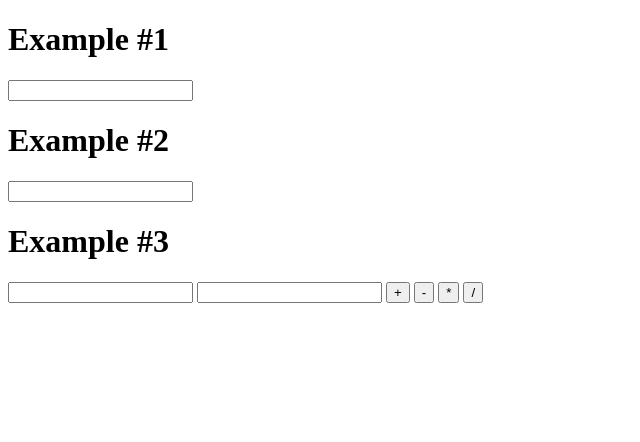
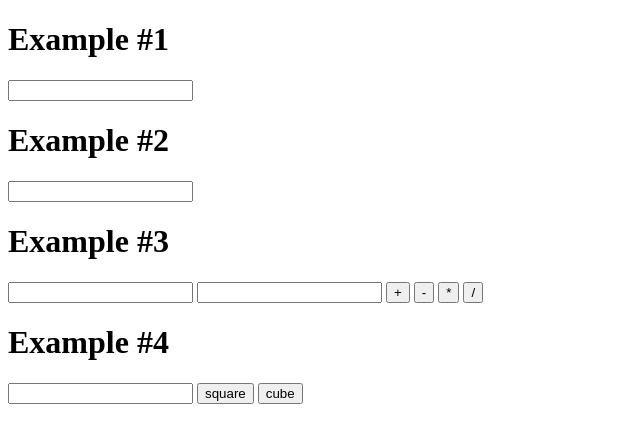
Before and after one commit to Nurkyz-Chynybaeva/for-different-tasks, a plain HTML site: page index.html in a window 1280 px wide. Shown: the whole page, without its empty margins (0-640 px from the left). Drawn offline with Linux system fonts and the light colour scheme.

Commit message:
Example 4

```diff
--- a/index.html
+++ b/index.html
@@ -43,6 +43,18 @@
 
 
 
+<div>
+  <h1>Example #4</h1>
+<input type="text" name="" id="squarecube">
+
+  <button id = "square">square</button>
+  <button id="cube">cube</button>
+
+<h4></h4>
+</div>
+
+
+
 
 <script src="./script.js"></script>
 
```
